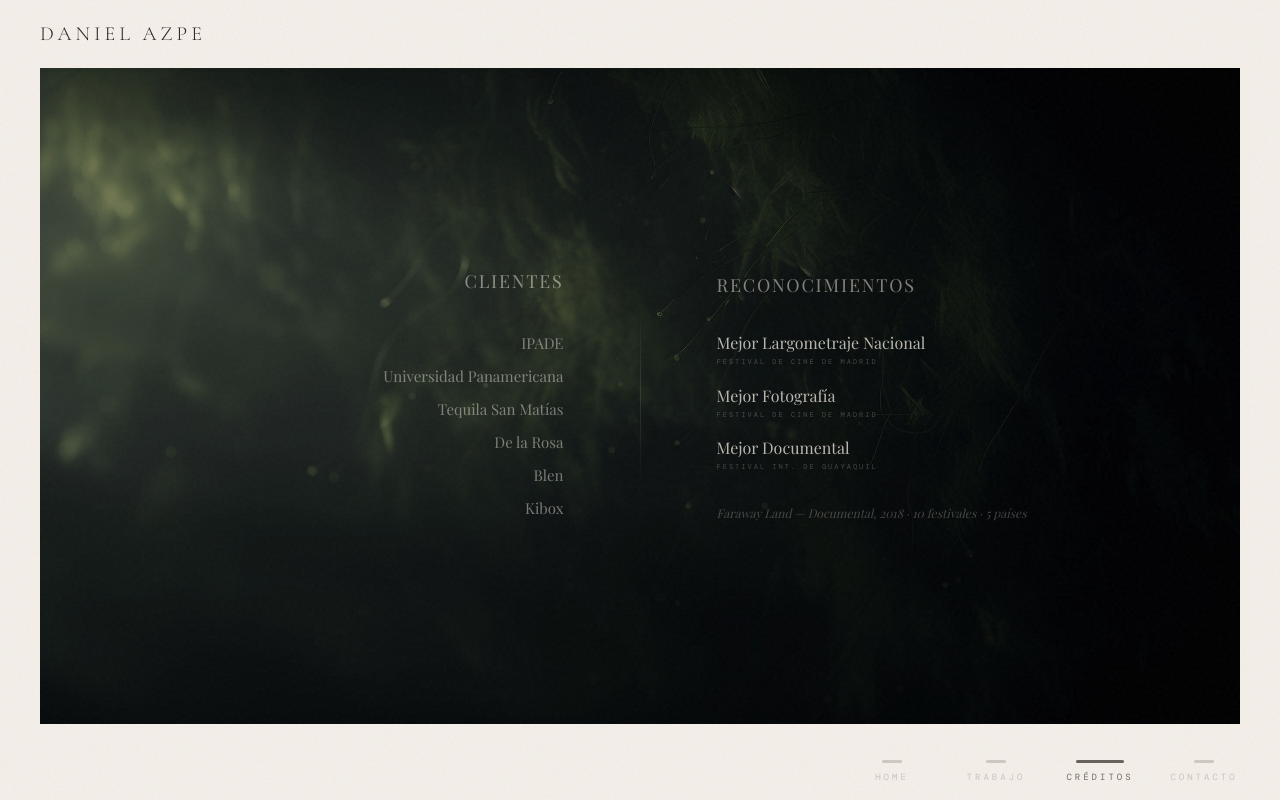
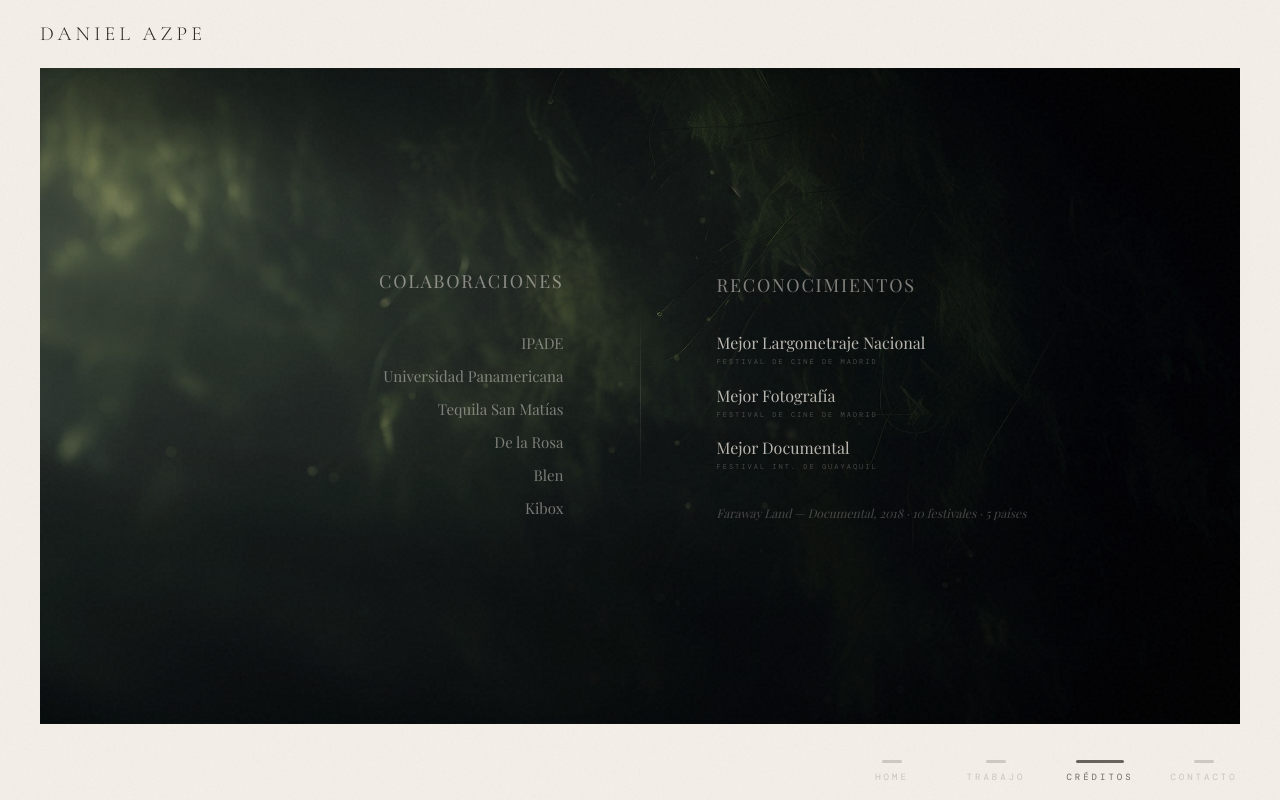
Before and after one commit to daazpe-glitch/website, a Next.js app: page / in a window 1280 px wide. Both pictures are taken after a click on the button "CRÉDITOS". Built offline with nearby package versions, Linux system fonts and the light colour scheme; a web font is replaced by a local one.

Commit message:
Rename Clientes to Colaboraciones in créditos

```diff
--- a/app/page.tsx
+++ b/app/page.tsx
@@ -113,7 +113,7 @@ export default function Home() {
       {/* Left — Clients */}
       <div className="flex-1 flex justify-end pr-10 md:pr-16">
         <div className="max-w-[260px] text-right text-[#f5f0e8]">
-          <p className="font-display text-base md:text-lg tracking-[0.1em] uppercase opacity-50 mb-8">Clientes</p>
+          <p className="font-display text-base md:text-lg tracking-[0.1em] uppercase opacity-50 mb-8">Colaboraciones</p>
           <p className="font-display text-sm md:text-[15px] opacity-45 leading-[2.2]">
             IPADE<br />Universidad Panamericana<br />Tequila San Matías<br />De la Rosa<br />Blen<br />Kibox
           </p>
```
